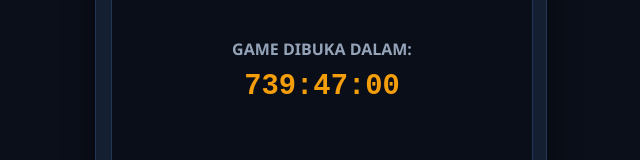
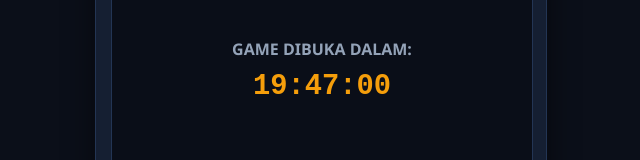
Before and after one commit to faqih-dulu-projection/Project-188, a plain HTML site: page Event.html in a window 1280 px wide. Shown: the part 277-437 px from the top of the page, without its empty margins (319-959 px from the left). Drawn offline with Linux system fonts and the light colour scheme; no server answers.

Commit message:
Update Event.html

```diff
--- a/Event.html
+++ b/Event.html
@@ -265,7 +265,7 @@
         const sekarang = new Date();
 
         // PENGATURAN TARGET MULAI EVENT: MINGGU, 21 JUNI 2026 JAM 05:55 SUBOH
-        let targetBuka = new Date(2026, 6, 21, 5, 55, 0);
+        let targetBuka = new Date(2026, 5, 21, 5, 55, 0);
 
         while (sekarang >= new Date(targetBuka.getTime() + 5 * 60 * 1000)) {
             targetBuka.setDate(targetBuka.getDate() + 1);
```
